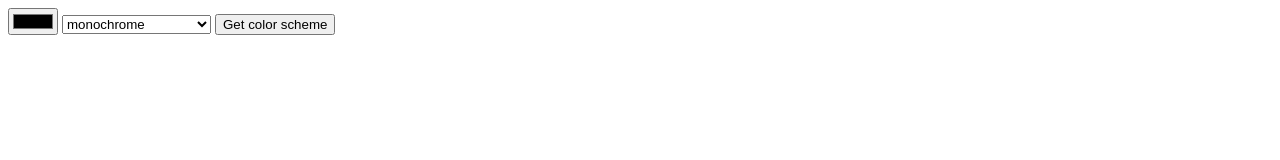
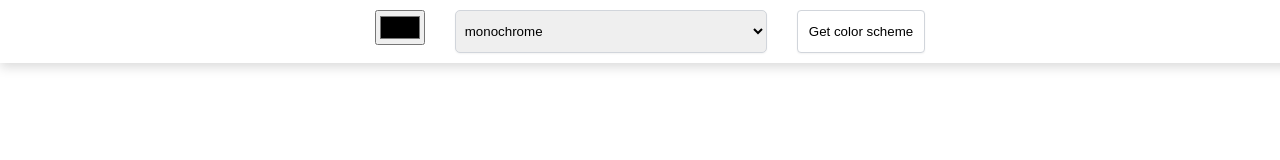
Before and after one commit to SomewhatJustin/Color-Picker, a plain HTML site: page index.html in a window 1280 px wide. Drawn offline with Linux system fonts and the light colour scheme; no server answers.

Commit message:
styling matches spec

```diff
--- a/index.html
+++ b/index.html
@@ -5,15 +5,19 @@
   <meta charset="UTF-8">
   <meta http-equiv="X-UA-Compatible" content="IE=edge">
   <meta name="viewport" content="width=device-width, initial-scale=1.0">
+  <link rel="preconnect" href="https://fonts.googleapis.com">
+  <link rel="preconnect" href="https://fonts.gstatic.com" crossorigin>
+  <link href="https://fonts.googleapis.com/css2?family=Inter:wght@400;500&display=swap" rel="stylesheet">
   <link rel="stylesheet" href="styles.css">
   <title>Color Picker</title>
+
 </head>
 
 <body>
   <div id="form-container">
-    <form>
-      <input type="color">
-      <select>
+    <form id="form">
+      <input type="color" name="color" id="color">
+      <select name="color-scheme" id="color-scheme">
         <option>monochrome</option>
         <option>monochrome-dark</option>
         <option>monochrome-light</option>
@@ -23,7 +27,7 @@
         <option>triad</option>
         <option>quad</option>
       </select>
-      <button>Get color scheme</button>
+      <input type="submit" value="Get color scheme" id="submit-btn">
     </form>
   </div>
   <div id="color-container">
--- a/index.js
+++ b/index.js
@@ -1,8 +1,8 @@
-let pickedHex = "bbdefb"
-let mode = "monochrome"
-let fetchUrl = "https://www.thecolorapi.com/scheme?hex=" + pickedHex + "&mode=" + mode + "&count=5"
-let colorResults = []
+let pickedHex = ""
 
+function getColors(baseColor, mode) {
+  let fetchUrl = "https://www.thecolorapi.com/scheme?hex=" + baseColor + "&mode=" + mode + "&count=5"
+  console.log(fetchUrl)
   fetch(fetchUrl, {
     method: "GET",
     headers: {
@@ -20,8 +20,20 @@ fetch(fetchUrl, {
         document.querySelector(divId).style.background = data.colors[i].hex.value
 
         let paragraphId = "#color" + i + " p"
-      document.querySelector(divId).textContent = data.colors[i].hex.value
+        document.querySelector(paragraphId).textContent = data.colors[i].hex.value
       }
 
-    console.log(colorResults)
+      // console.log(colorResults)
     })
+}
+
+document.getElementById("form").addEventListener("submit", parseForm)
+
+function parseForm(e) {
+  e.preventDefault()
+  let pickedHex = document.getElementById("color").value.substring(1)
+  let colorScheme = document.getElementById("color-scheme").value
+  console.log(colorScheme)
+  console.log(pickedHex)
+  getColors(pickedHex, colorScheme)
+}
--- a/styles.css
+++ b/styles.css
@@ -1,4 +1,77 @@
+body {
+  margin: 0px;
+  font-size: 16px;
+  font-family: 'Inter', sans-serif;
+}
+
 .color-box {
-  height: 50px;
+  height: 85vh;
+}
+
+/*
+---------- ---------- ----------
+FORM
+---------- ---------- ----------
+*/
+
+#form-container {
+  width: 100%;
+  background: #fff;
+  padding: 10px;
+  box-shadow: 0px 4px 11px rgba(0, 0, 0, 0.15);
+}
+
+#form-container form {
+  display: flex;
+  flex-direction: row;
+  justify-content: center;
+}
+
+#form input,
+#form select {
+  margin: 0px 15px;
+}
+
+#color {
+  height: 35px;
   width: 50px;
 }
+
+#color-scheme {
+  border: 1px solid #D1D5DB;
+  border-radius: 5px;
+  box-shadow: 0px 1px 2px 0px #0000000d;
+  width: 312px;
+  padding-left: 5px;
+}
+
+#submit-btn {
+  font-weight: 500;
+  padding: 13px 11px;
+  background-color: #fff;
+  border: 1px solid #D1D5DB;
+  box-shadow: 0px 1px 2px rgba(0, 0, 0, 0.05);
+  border-radius: 4px;
+}
+
+
+/*
+---------- ---------- ----------
+COLOR SPACE
+---------- ---------- ----------
+*/
+
+#color-container {
+  display: flex;
+  flex-direction: row;
+  width: 100%;
+}
+
+div#color-container div {
+  flex-direction: column;
+  flex-grow: 1;
+}
+
+#color-container p {
+  text-align: center;
+}
```
Lines whose indentation alone changed are shown as unchanged.
